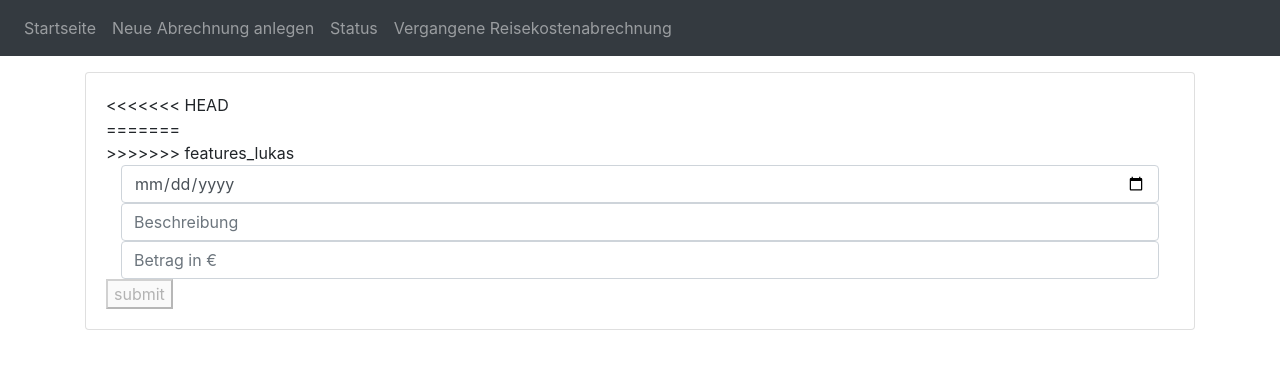
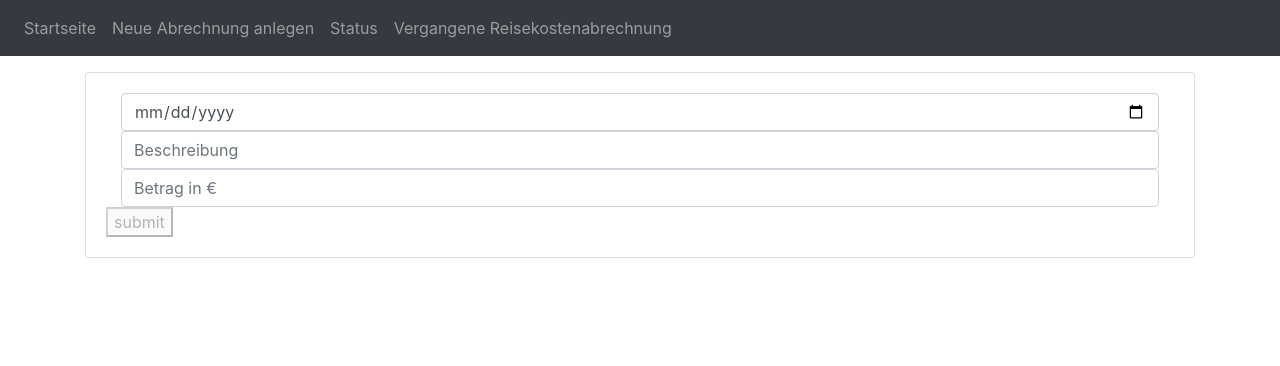
Before and after one commit to SeSc359/TravelExpenses, an Angular app in the folder Frontend/ReisenKostenAppFrontend/: page /expenses/1/items in a window 1280 px wide. Shown: the top 366 px of the page. Built offline with nearby package versions, Linux system fonts and the light colour scheme; what angular-file would draw is missing.

Commit message:
changing

```diff
--- a/Frontend/ReisenKostenAppFrontend/src/app/item-form/item-form.component.html
+++ b/Frontend/ReisenKostenAppFrontend/src/app/item-form/item-form.component.html
@@ -1,10 +1,6 @@
-<<<<<<< HEAD
 
 <form [formGroup]="itemForm" (onSubmit)= "itemSubmit()" (ngSubmit)="Email()">
 
-=======
-<form [formGroup]="itemForm" (ngSubmit)="itemSubmit()">
->>>>>>> features_lukas
     <div class="col">
         <input type="date" class="form-control" placeholder="Datum" formControlName="date">
     </div>
```
